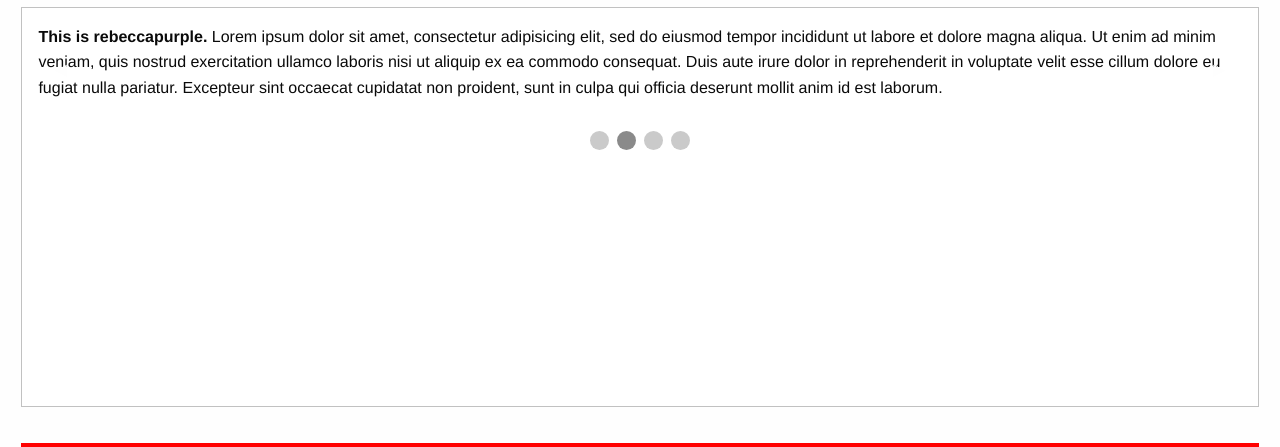
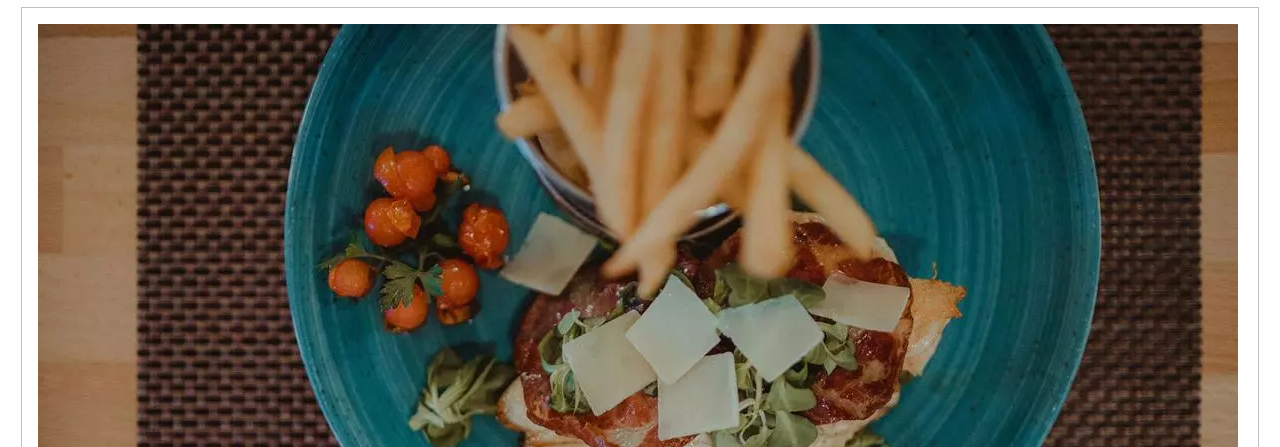
Before and after one commit to MatejPapac/ZavrsniRad, a PHP site: page /nadzornaploca in a window 1280 px wide. Shown: the part 54-501 px from the top of the page. Run offline with PHP 8.4, Linux system fonts and the light colour scheme; the visitor is signed in with stand-in values (Sample User, id 1); some libraries are stand-ins or nearby versions.

Commit message:
Update nadzornaPloca.phtml

```diff
--- a/app/view/privatno/nadzornaPloca.phtml
+++ b/app/view/privatno/nadzornaPloca.phtml
@@ -4,22 +4,22 @@
     <button class="orbit-next" aria-label="next"><span class="show-for-sr">Next Slide</span>&#9654;</button>
     <li class="is-active orbit-slide">
       <div class="docs-example-orbit-slide">
-        <p><strong>This is dodgerblue.</strong> Lorem ipsum dolor sit amet, consectetur adipisicing elit, sed do eiusmod tempor incididunt ut labore et dolore magna aliqua. Ut enim ad minim veniam, quis nostrud exercitation ullamco laboris nisi ut aliquip ex ea commodo consequat. Duis aute irure dolor in reprehenderit in voluptate velit esse cillum dolore eu fugiat nulla pariatur. Excepteur sint occaecat cupidatat non proident, sunt in culpa qui officia deserunt mollit anim id est laborum.</p>
+      <img src="<?=App::config('url')?>public/img/loora-002.webp " alt="Loora dvoriste 2">
       </div>
     </li>
     <li class="orbit-slide">
       <div class="docs-example-orbit-slide">
-        <p><strong>This is rebeccapurple.</strong> Lorem ipsum dolor sit amet, consectetur adipisicing elit, sed do eiusmod tempor incididunt ut labore et dolore magna aliqua. Ut enim ad minim veniam, quis nostrud exercitation ullamco laboris nisi ut aliquip ex ea commodo consequat. Duis aute irure dolor in reprehenderit in voluptate velit esse cillum dolore eu fugiat nulla pariatur. Excepteur sint occaecat cupidatat non proident, sunt in culpa qui officia deserunt mollit anim id est laborum.</p>
+      <img src="<?=App::config('url')?>public/img/loora-5.webp " alt="Loora dvoriste 2">
       </div>
     </li>
     <li class="orbit-slide">
       <div class="docs-example-orbit-slide">
-        <p><strong>This is darkgoldenrod.</strong> Lorem ipsum dolor sit amet, consectetur adipisicing elit, sed do eiusmod tempor incididunt ut labore et dolore magna aliqua. Ut enim ad minim veniam, quis nostrud exercitation ullamco laboris nisi ut aliquip ex ea commodo consequat. Duis aute irure dolor in reprehenderit in voluptate velit esse cillum dolore eu fugiat nulla pariatur. Excepteur sint occaecat cupidatat non proident, sunt in culpa qui officia deserunt mollit anim id est laborum.</p>
+      <img src="<?=App::config('url')?>public/img/loora-2.webp " alt="Loora dvoriste 2">
       </div>
     </li>
     <li class="orbit-slide">
       <div class="docs-example-orbit-slide">
-        <p><strong>This is lightseagreen.</strong> Lorem ipsum dolor sit amet, consectetur adipisicing elit, sed do eiusmod tempor incididunt ut labore et dolore magna aliqua. Ut enim ad minim veniam, quis nostrud exercitation ullamco laboris nisi ut aliquip ex ea commodo consequat. Duis aute irure dolor in reprehenderit in voluptate velit esse cillum dolore eu fugiat nulla pariatur. Excepteur sint occaecat cupidatat non proident, sunt in culpa qui officia deserunt mollit anim id est laborum.</p>
+      <img src="<?=App::config('url')?>public/img/loora-001.webp " alt="Loora dvoriste 2">
       </div>
     </li>
   </ul>
```
